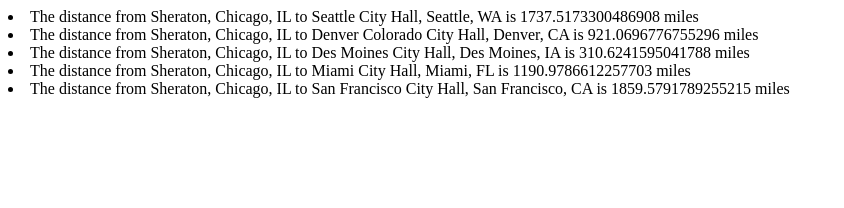
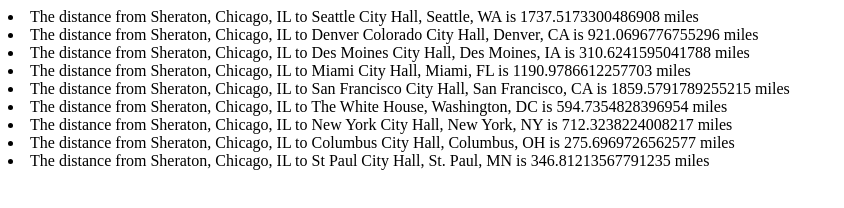
Before and after one commit to jalangle/destinations, a plain HTML site: page index.html in a window 1280 px wide. Shown: the whole page, without its empty margins (0-844 px from the left). Drawn offline with Linux system fonts and the light colour scheme.

Commit message:
Automated update of index

```diff
--- a/index.html
+++ b/index.html
@@ -3,3 +3,7 @@
 <li>The distance from Sheraton, Chicago, IL to Des Moines City Hall, Des Moines, IA is 310.6241595041788 miles</li>
 <li>The distance from Sheraton, Chicago, IL to Miami City Hall, Miami, FL is 1190.9786612257703 miles</li>
 <li>The distance from Sheraton, Chicago, IL to San Francisco City Hall, San Francisco, CA is 1859.5791789255215 miles</li>
+<li>The distance from Sheraton, Chicago, IL to The White House, Washington, DC is 594.7354828396954 miles</li>
+<li>The distance from Sheraton, Chicago, IL to New York City Hall, New York, NY is 712.3238224008217 miles</li>
+<li>The distance from Sheraton, Chicago, IL to Columbus City Hall, Columbus, OH is 275.6969726562577 miles</li>
+<li>The distance from Sheraton, Chicago, IL to St Paul City Hall, St. Paul, MN is 346.81213567791235 miles</li>
```
